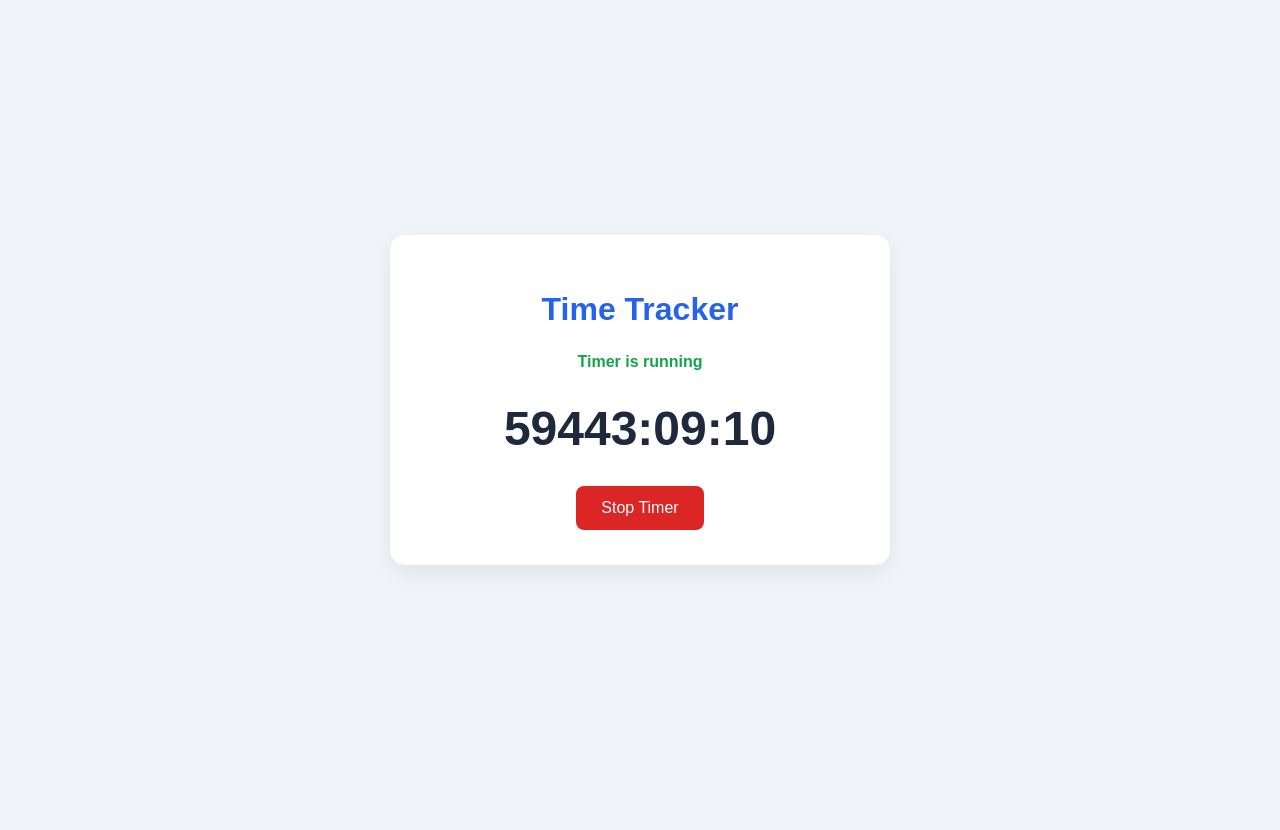
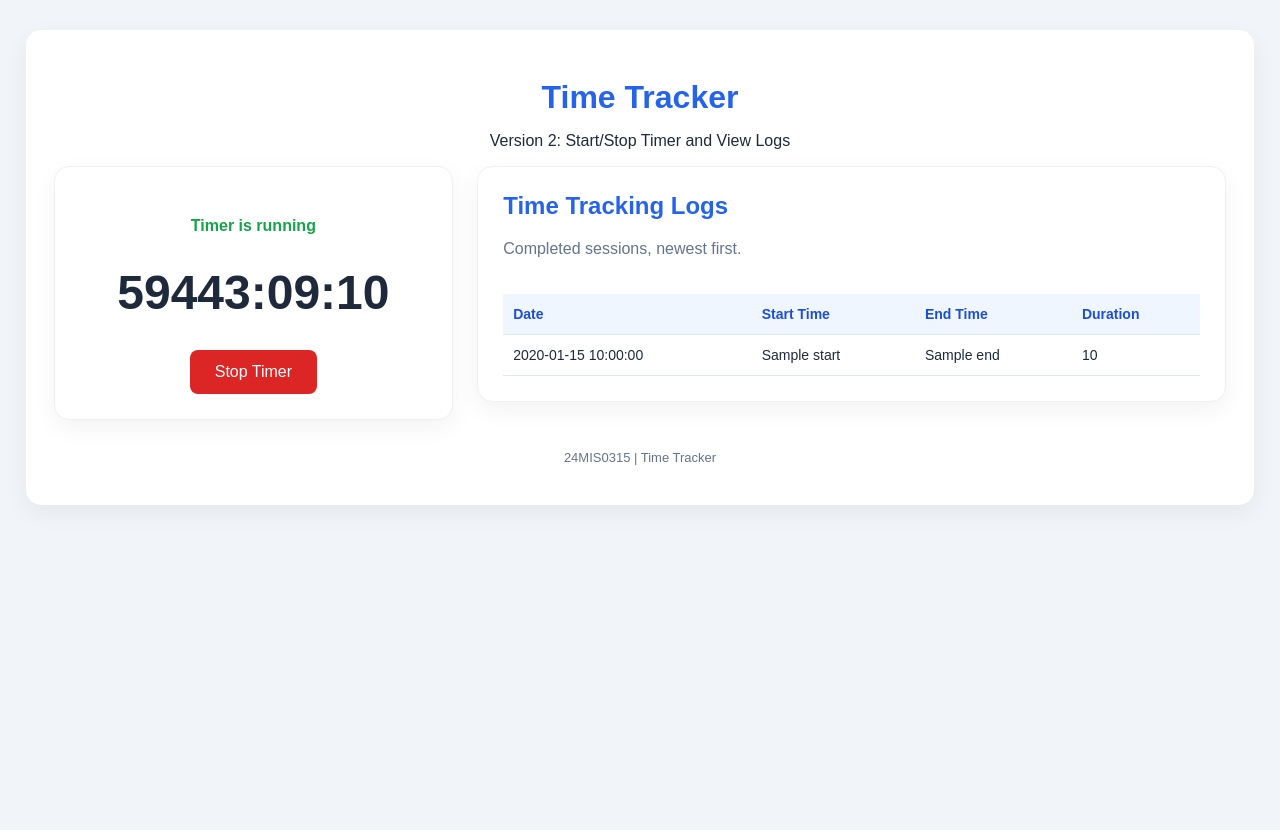
Before and after one commit to Prethish16/time_tracker, a Flask app: template templates/index.html in a window 1280 px wide. Before the commit the page ends 568 px from the top, so only its background shows below. Run offline with Flask 3, Linux system fonts and the light colour scheme; the template is opened without the code that fills it: most values are stand-ins (such as "Sample title", 1, 10 or a date in 2020).

Commit message:
Add view logs feature for v2

```diff
--- a/app.py
+++ b/app.py
@@ -37,6 +37,39 @@ def get_active_session():
         return dict(row) if row else None
 
 
+def get_completed_sessions():
+    with closing(sqlite3.connect(DB_PATH)) as connection:
+        connection.row_factory = sqlite3.Row
+        rows = connection.execute("""
+            SELECT id, start_time, end_time, duration_seconds
+            FROM sessions
+            WHERE end_time IS NOT NULL
+            ORDER BY id DESC
+            LIMIT 50
+        """).fetchall()
+
+    sessions = []
+
+    for row in rows:
+        start = datetime.fromisoformat(row["start_time"])
+        end = datetime.fromisoformat(row["end_time"])
+        duration = row["duration_seconds"] or 0
+
+        sessions.append({
+            "id": row["id"],
+            "date": start.strftime("%d %b %Y"),
+            "start": start.strftime("%I:%M:%S %p"),
+            "end": end.strftime("%I:%M:%S %p"),
+            "duration": (
+                f"{duration // 3600:02d}:"
+                f"{(duration % 3600) // 60:02d}:"
+                f"{duration % 60:02d}"
+            )
+        })
+
+    return sessions
+
+
 @app.route("/")
 def index():
     active_session = get_active_session()
@@ -51,17 +84,19 @@ def index():
             0, int((now - start).total_seconds())
         )
     else:
-        # Show the final duration only immediately after Stop.
         elapsed_seconds = request.args.get(
             "stopped_duration", default=0, type=int
         )
 
+    # Version 2: retrieve completed session logs
+    sessions = get_completed_sessions()
+
     return render_template(
         "index.html",
         active_session=active_session,
-        elapsed_seconds=elapsed_seconds
+        elapsed_seconds=elapsed_seconds,
+        sessions=sessions
     )
-
 
 
 @app.post("/start")
--- a/static/style.css
+++ b/static/style.css
@@ -9,24 +9,53 @@ body {
     font-family: Arial, sans-serif;
     background: #f1f5f9;
     color: #1e293b;
-    display: flex;
-    justify-content: center;
-    align-items: center;
 }
 
 .container {
     background: white;
-    width: 90%;
-    max-width: 500px;
-    padding: 35px;
+    width: 96%;
+    max-width: 1400px;
+    margin: 30px auto;
+    padding: 28px;
     border-radius: 15px;
-    text-align: center;
-    box-shadow: 0 8px 25px rgba(0, 0, 0, 0.08);
+    box-shadow: 0 8px 25px rgba(0, 0, 0, 0.06);
 }
 
 h1 {
     margin-bottom: 8px;
     color: #2563eb;
+    text-align: center;
+}
+
+.container > p {
+    text-align: center;
+}
+
+.dashboard-grid {
+    display: grid;
+    grid-template-columns: minmax(280px, 0.8fr) minmax(0, 1.5fr);
+    gap: 24px;
+    align-items: start;
+    width: 100%;
+}
+
+.timer-card,
+.logs-card {
+    min-width: 0;
+    padding: 25px;
+    background: #fff;
+    border: 1px solid #edf0f5;
+    border-radius: 15px;
+    box-shadow: 0 8px 25px rgba(0, 0, 0, 0.05);
+}
+
+.timer-card {
+    text-align: center;
+}
+
+.logs-card {
+    text-align: left;
+    overflow: hidden;
 }
 
 .status {
@@ -40,7 +69,7 @@ h1 {
 }
 
 #timer-display {
-    font-size: 48px;
+    font-size: clamp(32px, 4vw, 48px);
     font-weight: bold;
     margin: 30px 0;
     font-variant-numeric: tabular-nums;
@@ -74,3 +103,62 @@ button:hover {
 .error {
     color: #dc2626;
 }
+
+.logs-card h2 {
+    margin-top: 0;
+    color: #2563eb;
+}
+
+.logs-card > p {
+    color: #64748b;
+}
+
+.table-wrapper {
+    width: 100%;
+    overflow-x: auto;
+}
+
+table {
+    width: 100%;
+    border-collapse: collapse;
+    margin-top: 20px;
+    font-size: 14px;
+}
+
+th,
+td {
+    padding: 12px 10px;
+    border-bottom: 1px solid #e2e8f0;
+    text-align: left;
+    white-space: nowrap;
+}
+
+th {
+    background: #eff6ff;
+    color: #1d4ed8;
+}
+
+.empty-message {
+    padding: 18px 0;
+    color: #64748b;
+}
+
+footer {
+    text-align: center;
+    color: #64748b;
+    font-size: 13px;
+    padding: 12px;
+    margin-top: 18px;
+}
+
+@media (max-width: 760px) {
+    .container {
+        width: 96%;
+        padding: 16px;
+    }
+
+    .dashboard-grid {
+        grid-template-columns: minmax(0, 1fr);
+        gap: 18px;
+    }
+}
--- a/templates/index.html
+++ b/templates/index.html
@@ -4,16 +4,22 @@
 <head>
     <meta charset="UTF-8">
     <meta name="viewport" content="width=device-width, initial-scale=1.0">
-    <title>Time Tracker - Version 1</title>
-    <link rel="stylesheet" href="{{ url_for('static', filename='style.css') }}">
+    <title>Time Tracker - Version 2</title>
+    <link rel="stylesheet"
+          href="{{ url_for('static', filename='style.css') }}">
     <script src="{{ url_for('static', filename='app.js') }}" defer></script>
 </head>
 <body>
     <main class="container">
         <h1>Time Tracker</h1>
+        <p>Version 2: Start/Stop Timer and View Logs</p>
 
+        <div class="dashboard-grid">
+
+            <section class="timer-card">
                 {% if active_session %}
                     <p class="status running">Timer is running</p>
+
                     <div id="timer-display"
                          data-started-at="{{ active_session.start_time }}"
                          data-elapsed="{{ elapsed_seconds }}">
@@ -21,17 +27,22 @@
                     </div>
 
                     <form action="{{ url_for('stop_timer') }}" method="post">
-                <button class="stop-button" type="submit">Stop Timer</button>
+                        <button class="stop-button" type="submit">
+                            Stop Timer
+                        </button>
                     </form>
                 {% else %}
                     <p class="status">Timer is not running</p>
+
                     <div id="timer-display"
                          data-elapsed="{{ elapsed_seconds }}">
                         00:00:00
                     </div>
 
                     <form action="{{ url_for('start_timer') }}" method="post">
-                <button class="start-button" type="submit">Start Timer</button>
+                        <button class="start-button" type="submit">
+                            Start Timer
+                        </button>
                     </form>
                 {% endif %}
 
@@ -40,6 +51,46 @@
                         <p class="{{ category }}">{{ message }}</p>
                     {% endfor %}
                 {% endwith %}
+            </section>
+
+            <section class="logs-card">
+                <h2>Time Tracking Logs</h2>
+                <p>Completed sessions, newest first.</p>
+
+                {% if sessions %}
+                    <div class="table-wrapper">
+                        <table>
+                            <thead>
+                                <tr>
+                                    <th>Date</th>
+                                    <th>Start Time</th>
+                                    <th>End Time</th>
+                                    <th>Duration</th>
+                                </tr>
+                            </thead>
+                            <tbody>
+                                {% for session in sessions %}
+                                    <tr>
+                                        <td>{{ session.date }}</td>
+                                        <td>{{ session.start }}</td>
+                                        <td>{{ session.end }}</td>
+                                        <td>{{ session.duration }}</td>
+                                    </tr>
+                                {% endfor %}
+                            </tbody>
+                        </table>
+                    </div>
+                {% else %}
+                    <p class="empty-message">
+                        No completed sessions yet. Start and stop the timer
+                        to create your first log.
+                    </p>
+                {% endif %}
+            </section>
+
+        </div>
+
+        <footer>24MIS0315 | Time Tracker</footer>
     </main>
 </body>
 </html>
```
Also changed, not shown: tests/test_app.py (+24 -0 lines). Lines whose indentation alone changed are shown as unchanged.
